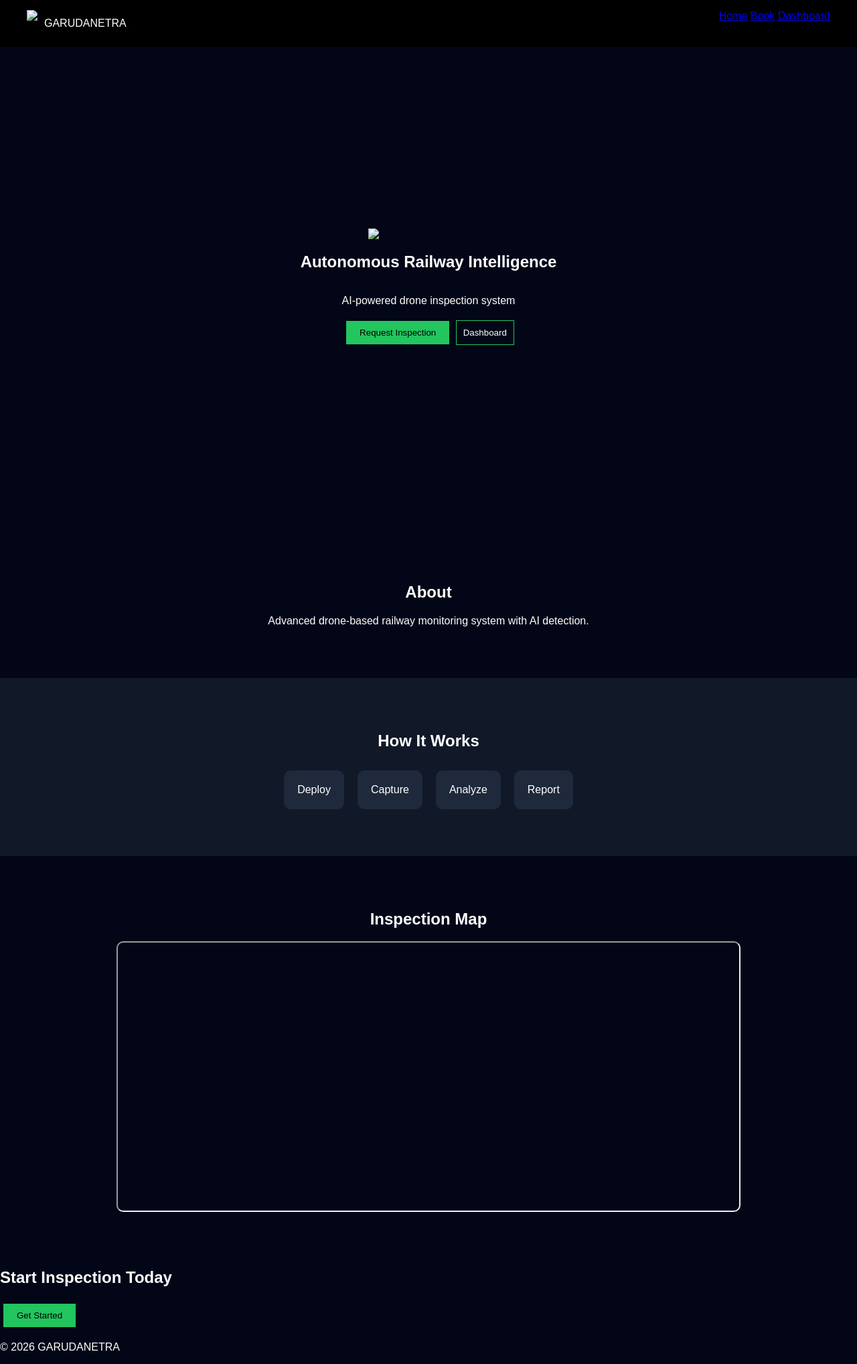
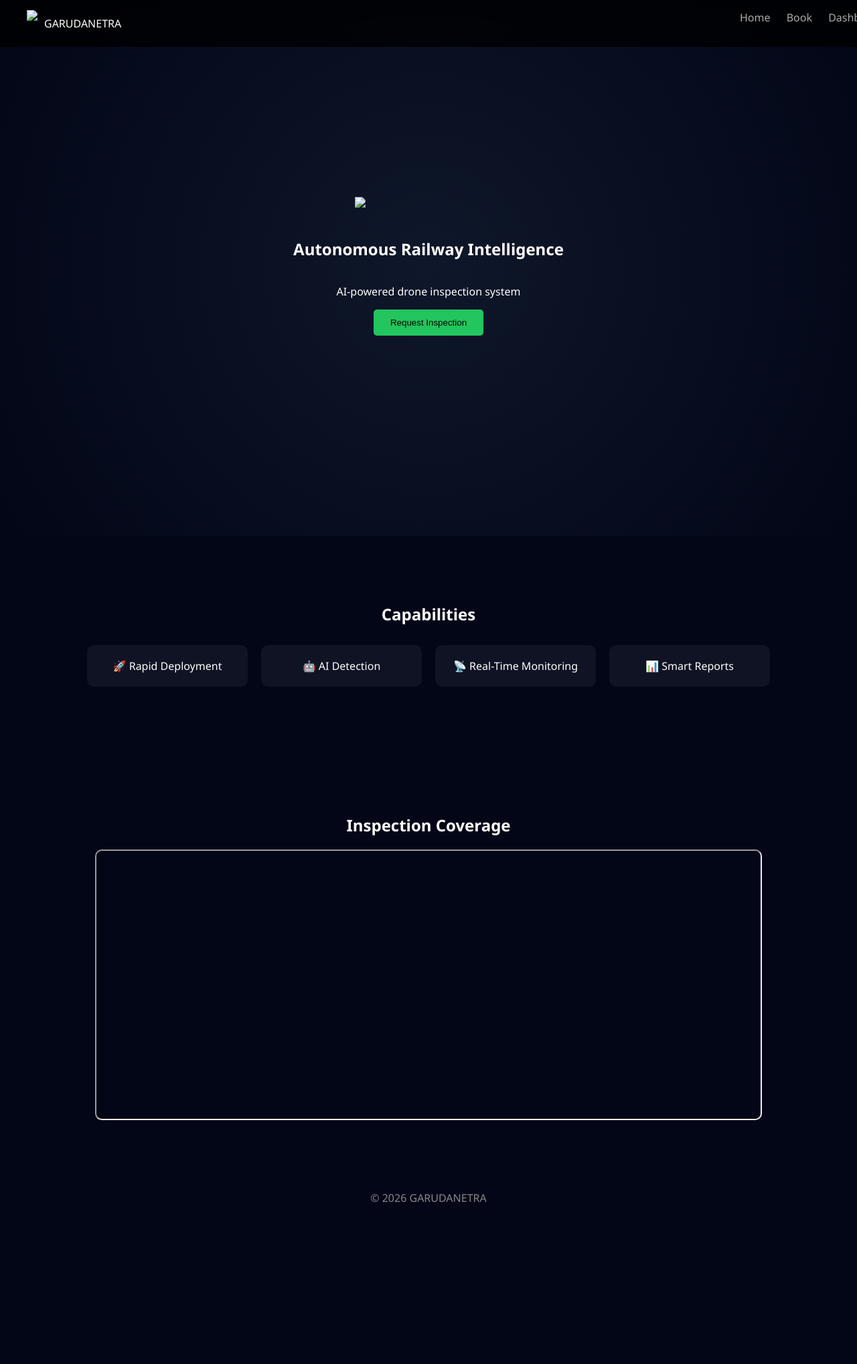
Before and after one commit to kanuladu09-hub/garudanetra, a Flask app: page / in a window 1280 px wide. Shown: the whole page at 67% size. After the commit the page ends 1795 px from the top, so only its background shows below. Run offline with Flask 3, Linux system fonts and the light colour scheme; some libraries are stand-ins or nearby versions.

Commit message:
final UI fix + logo

```diff
--- a/templates/home.html
+++ b/templates/home.html
@@ -8,6 +8,7 @@
 
 <body>
 
+<!-- NAVBAR -->
 <div class="navbar">
     <div class="logo">
         <img src="{{ url_for('static', filename='logo.png') }}">
@@ -21,45 +22,40 @@
     </div>
 </div>
 
+<!-- HERO -->
 <section class="hero">
     <img src="{{ url_for('static', filename='logo.png') }}" class="hero-logo">
+
     <h1>Autonomous Railway Intelligence</h1>
     <p>AI-powered drone inspection system</p>
 
-    <div class="hero-buttons">
-        <a href="/book"><button class="primary">Request Inspection</button></a>
-        <a href="/admin"><button class="secondary">Dashboard</button></a>
+    <a href="/book">
+        <button class="primary">Request Inspection</button>
+    </a>
+</section>
+
+<!-- FEATURES -->
+<section class="section">
+    <h2>Capabilities</h2>
+
+    <div class="grid">
+        <div class="card">🚀 Rapid Deployment</div>
+        <div class="card">🤖 AI Detection</div>
+        <div class="card">📡 Real-Time Monitoring</div>
+        <div class="card">📊 Smart Reports</div>
     </div>
 </section>
 
-<section class="section dark">
-    <h2>About</h2>
-    <p>Advanced drone-based railway monitoring system with AI detection.</p>
-</section>
+<!-- MAP -->
+<section class="section">
+    <h2>Inspection Coverage</h2>
 
-<section class="section light">
-    <h2>How It Works</h2>
-    <div class="grid">
-        <div class="card">Deploy</div>
-        <div class="card">Capture</div>
-        <div class="card">Analyze</div>
-        <div class="card">Report</div>
-    </div>
-</section>
-
-<section class="section dark">
-    <h2>Inspection Map</h2>
     <iframe src="https://maps.google.com/maps?q=india&z=5&output=embed"
-        width="80%" height="400" style="border-radius:10px;"></iframe>
-</section>
-
-<section class="cta">
-    <h2>Start Inspection Today</h2>
-    <a href="/book"><button class="primary">Get Started</button></a>
+        width="80%" height="400"></iframe>
 </section>
 
 <footer>
-    <p>© 2026 GARUDANETRA</p>
+    © 2026 GARUDANETRA
 </footer>
 
 </body>
--- a/templates/static/style.css
+++ b/templates/static/style.css
@@ -1,6 +1,6 @@
 body {
     margin: 0;
-    font-family: Arial;
+    font-family: 'Segoe UI', sans-serif;
     background: #020617;
     color: white;
 }
@@ -10,7 +10,10 @@ body {
     display: flex;
     justify-content: space-between;
     padding: 15px 40px;
-    background: #000;
+    background: rgba(0,0,0,0.8);
+    position: fixed;
+    width: 100%;
+    backdrop-filter: blur(10px);
 }
 
 .logo {
@@ -22,40 +25,61 @@ body {
     margin-right: 10px;
 }
 
+/* LINKS */
+.nav-links a {
+    margin-left: 20px;
+    color: #aaa;
+    text-decoration: none;
+    transition: 0.3s;
+}
+.nav-links a:hover {
+    color: #22c55e;
+}
+
 /* HERO */
 .hero {
-    height: 90vh;
+    height: 100vh;
     display: flex;
     flex-direction: column;
     justify-content: center;
     align-items: center;
-}
-.hero-logo {
-    width: 180px;
+    background: radial-gradient(circle, #0f172a, #020617);
+    text-align: center;
 }
 
-/* BUTTONS */
-.primary {
-    background: #22c55e;
-    padding: 10px 20px;
-    border: none;
-    margin: 5px;
-}
-.secondary {
-    background: transparent;
-    border: 1px solid #22c55e;
-    color: white;
-    padding: 10px;
+.hero-logo {
+    width: 220px;
+    margin-bottom: 20px;
+    animation: float 3s infinite ease-in-out;
 }
 
-/* SECTIONS */
+/* FLOAT ANIMATION */
+@keyframes float {
+    0% { transform: translateY(0); }
+    50% { transform: translateY(-15px); }
+    100% { transform: translateY(0); }
+}
+
+/* BUTTON */
+.primary {
+    padding: 12px 25px;
+    background: #22c55e;
+    border: none;
+    border-radius: 5px;
+    cursor: pointer;
+    transition: 0.3s;
+}
+.primary:hover {
+    background: #16a34a;
+}
+
+/* SECTION */
 .section {
-    padding: 60px;
+    padding: 80px 20px;
     text-align: center;
 }
-.dark { background: #020617; }
-.light { background: #111827; }
 
+/* GRID */
 .grid {
     display: flex;
     justify-content: center;
@@ -63,8 +87,28 @@ body {
 }
 
 .card {
-    background: #1e293b;
+    background: rgba(255,255,255,0.05);
     padding: 20px;
     margin: 10px;
     border-radius: 10px;
+    width: 200px;
+    transition: 0.3s;
 }
+
+/* HOVER EFFECT */
+.card:hover {
+    transform: scale(1.1);
+    background: rgba(34,197,94,0.2);
+}
+
+/* MAP */
+iframe {
+    border-radius: 10px;
+}
+
+/* FOOTER */
+footer {
+    text-align: center;
+    padding: 20px;
+    color: #888;
+}
```
Also changed, not shown: templates/static/static/logo.png.
